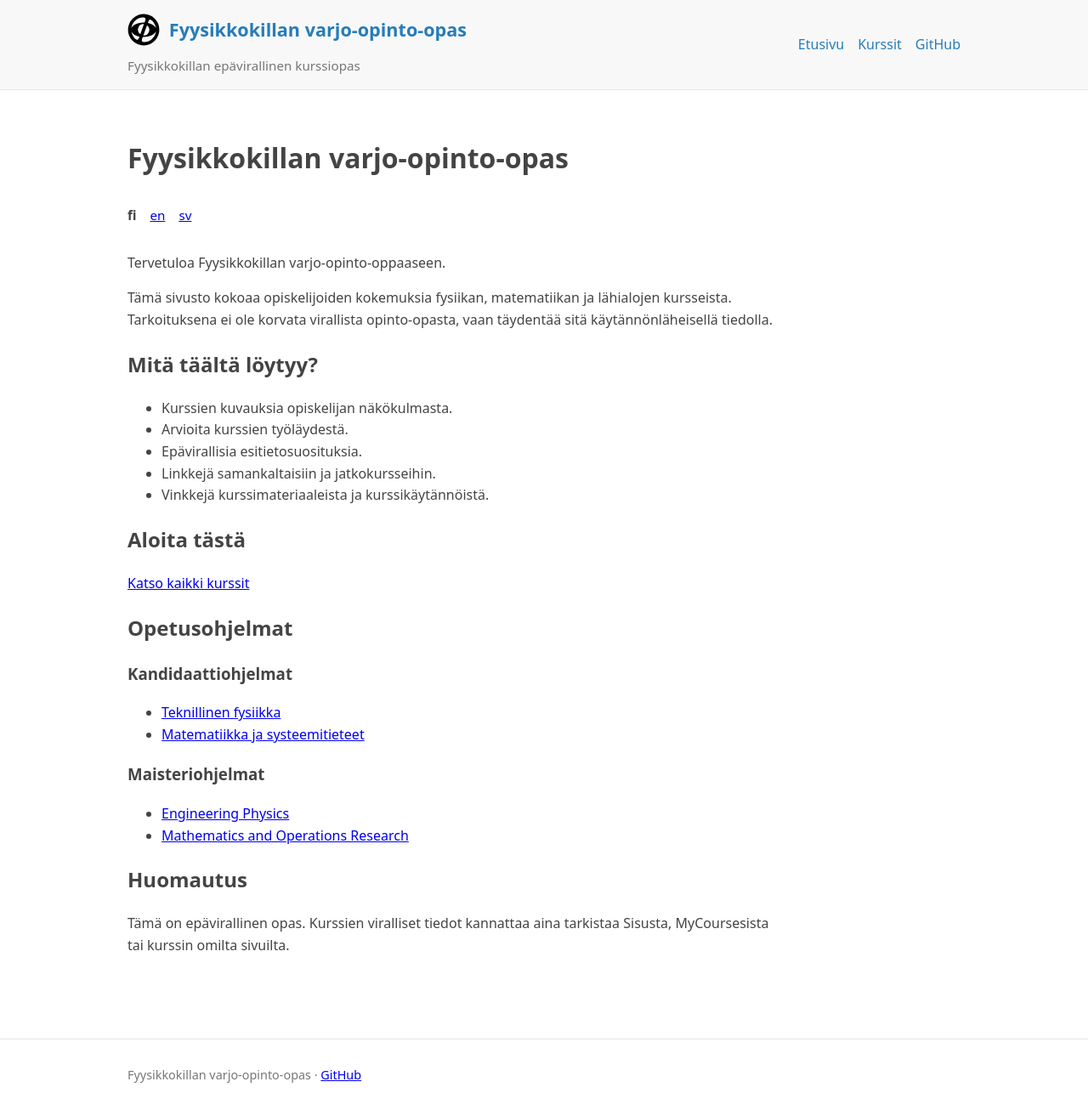
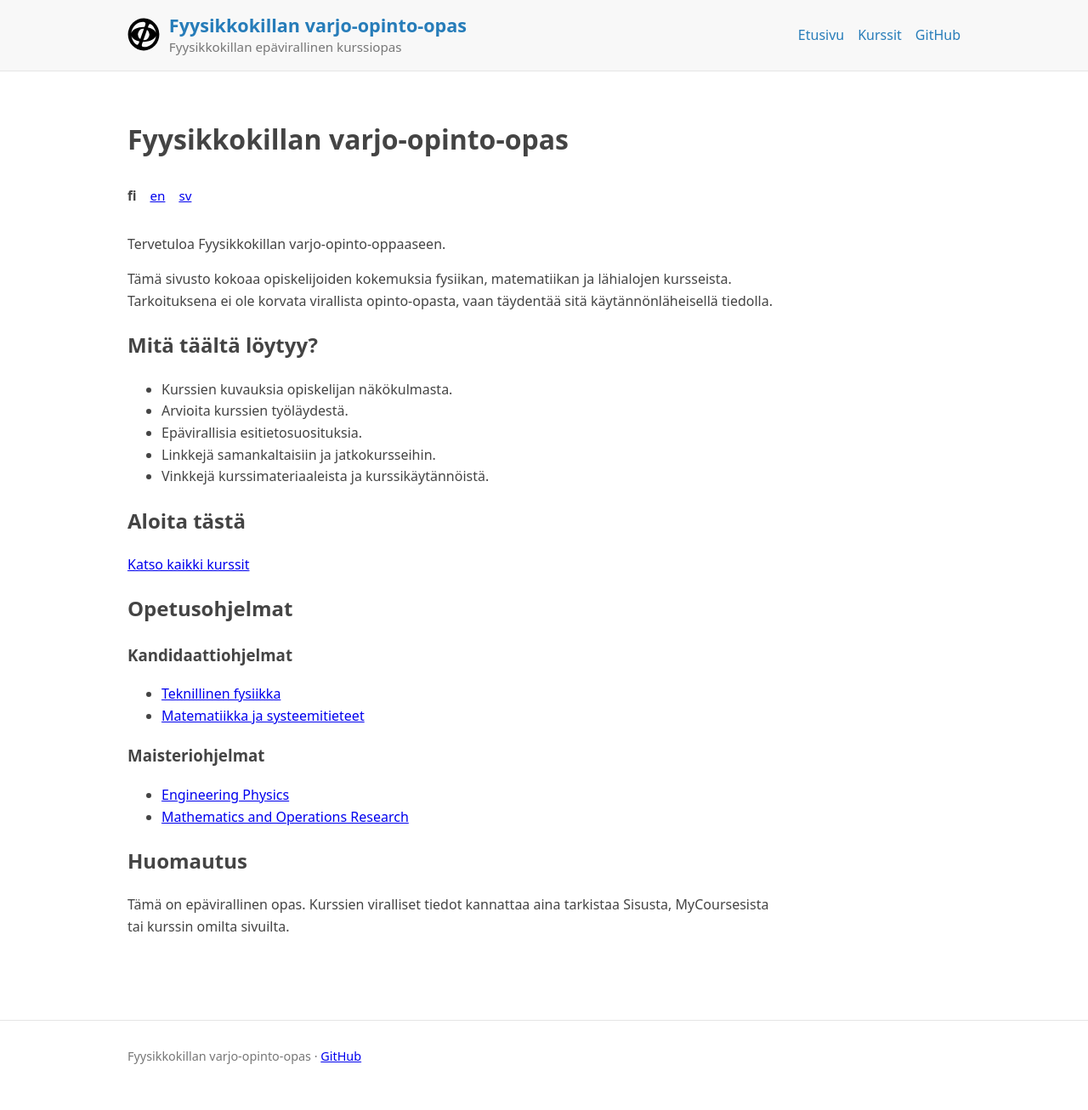
Before and after one commit to fyysikkokilta/fyysikkokilta.github.io, a Jekyll site: the page built from index.md, in a window 1280 px wide. Shown: the whole page at 85% size. Built offline with Jekyll 4.4.1, drawn with Linux system fonts in a browser that asks for light colours; after the commit the page ends 1284 px from its top, so only the background shows below that.

Commit message:
Korjattu logo

```diff
--- a/_layouts/default.html
+++ b/_layouts/default.html
@@ -17,13 +17,15 @@
   <header class="site-header">
     <div class="site-header-inner">
       <div class="site-branding">
-        <a class="site-title" href="{{ '/' | relative_url }}">
-          <img class="site-logo" src="{{ '/kuvat/fii.svg' | relative_url }}" alt="" aria-hidden="true">
-          <span>{{ site.title | default: "Fyysikkokillan varjo-opinto-opas" }}</span>
+        <a class="site-branding-link" href="{{ '/' | relative_url }}">
+          <img class="site-logo" src="{{ '/kuvat/fii.svg' | relative_url }}" width="44" height="44" alt="" aria-hidden="true">
+          <span class="site-branding-text">
+            <span class="site-title">{{ site.title | default: "Fyysikkokillan varjo-opinto-opas" }}</span>
+            {% if site.description %}
+              <span class="site-description">{{ site.description }}</span>
+            {% endif %}
+          </span>
         </a>
-        {% if site.description %}
-          <p class="site-description">{{ site.description }}</p>
-        {% endif %}
       </div>
       <nav class="site-nav">
         <a href="{{ '/' | relative_url }}">Etusivu</a>
--- a/assets/css/style.css
+++ b/assets/css/style.css
@@ -21,26 +21,33 @@ body {
 .site-branding {
   min-width: 0;
 }
+.site-branding-link {
+  text-decoration: none;
+  display: inline-flex;
+  align-items: center;
+  gap: 0.65rem;
+  min-width: 0;
+}
+.site-logo {
+  width: 2.4rem;
+  height: 2.4rem;
+  max-width: 2.4rem;
+  flex: 0 0 auto;
+  display: block;
+}
+.site-branding-text {
+  display: flex;
+  flex-direction: column;
+  line-height: 1.25;
+  min-width: 0;
+}
 .site-title {
   font-size: 1.35rem;
   font-weight: 700;
   color: #267CB9;
-  text-decoration: none;
-  display: inline-flex;
-  align-items: center;
-  gap: 0.65rem;
-}
-.site-logo {
-  width: 2.4rem;
-  height: 2.4rem;
-  flex: 0 0 auto;
-  display: block;
-}
-.site-title span {
-  min-width: 0;
 }
 .site-description {
-  margin: 0.2rem 0 0;
+  margin-top: 0.2rem;
   color: #777;
   font-size: 0.95rem;
 }
@@ -159,5 +166,6 @@ body {
   .site-logo {
     width: 2rem;
     height: 2rem;
+    max-width: 2rem;
   }
 }
```
